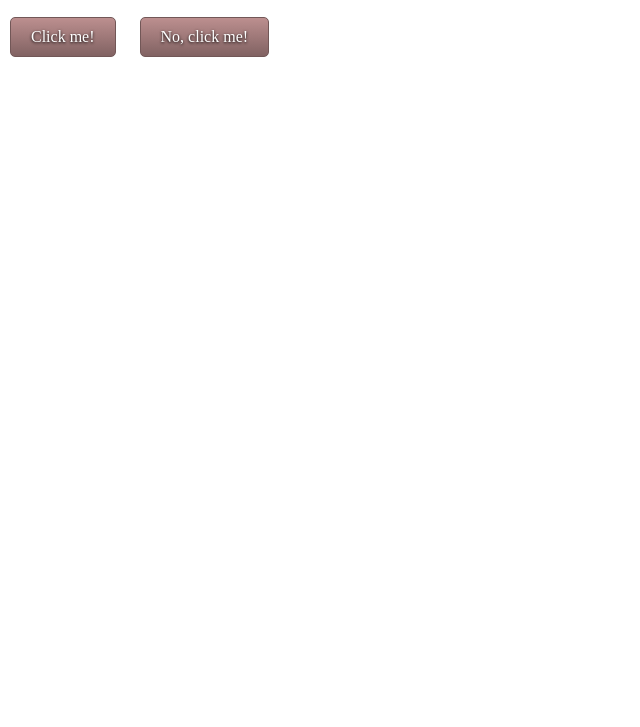
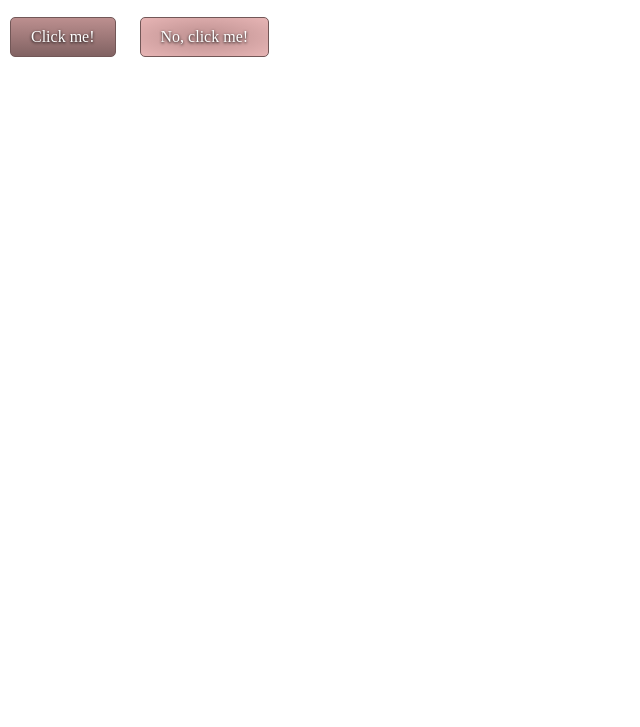
Before and after one commit to Saluki-scribe/animated-buttons, a plain HTML site: page index.html in a window 1280 px wide. Shown: the part 73-800 px from the top of the page, without its empty margins (0-640 px from the left). Drawn offline with Linux system fonts and the light colour scheme.

Commit message:
Fixed class name for right button. Changed alt-button's color

```diff
--- a/index.html
+++ b/index.html
@@ -17,7 +17,7 @@
     <h1>Fancy Buttons</h1>
 
     <a href="" class="button">Click me!</a>
-    <a href="" class="button" alt-button>No, click me!</a>
+    <a href="" class="button alt-button">No, click me!</a>
 
 </body>
 </html>
--- a/style.css
+++ b/style.css
@@ -30,3 +30,12 @@
     position: relative;
     top: 1px;
 }
+
+.alt-button {
+    background: radial-gradient(rosybrown, rgb(231, 181, 181));
+
+}
+
+.alt-button:hover {
+    background: radial-gradient(rgb(231, 181, 181), rosybrown);
+}
```
